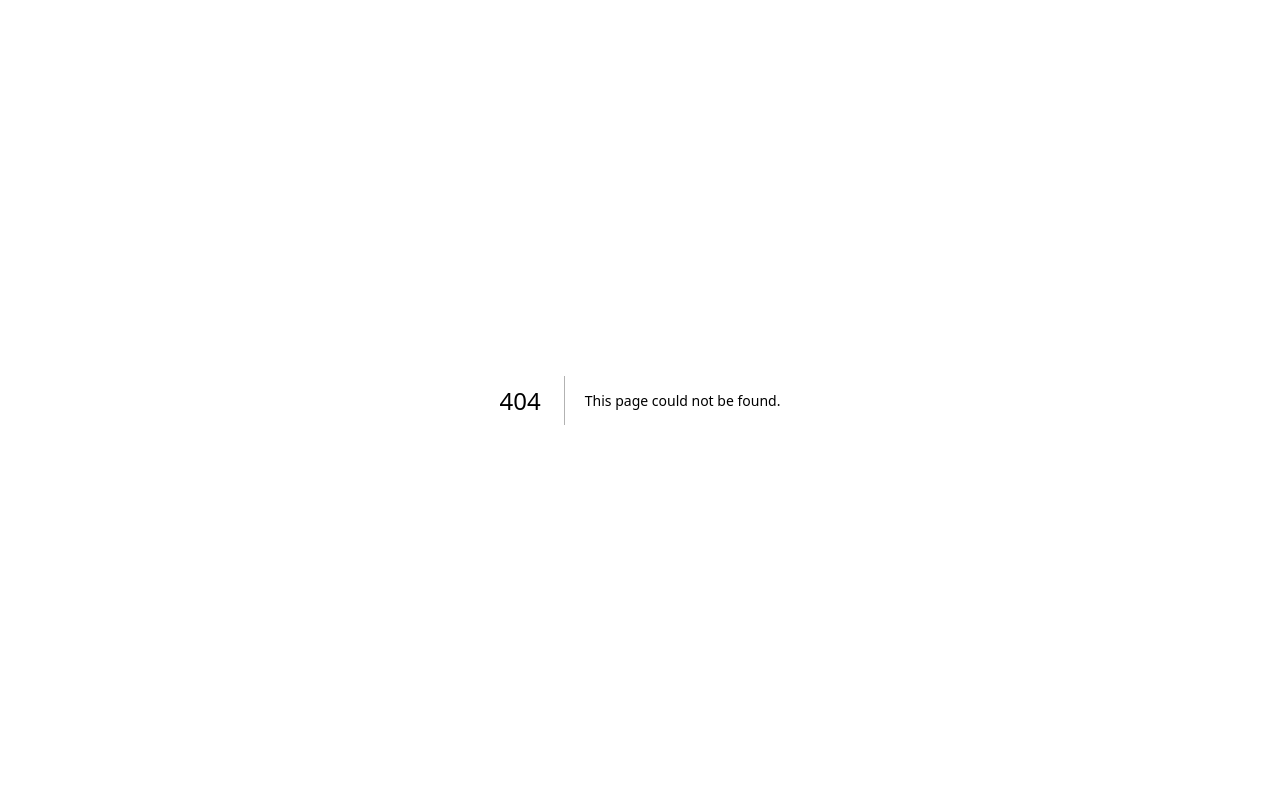
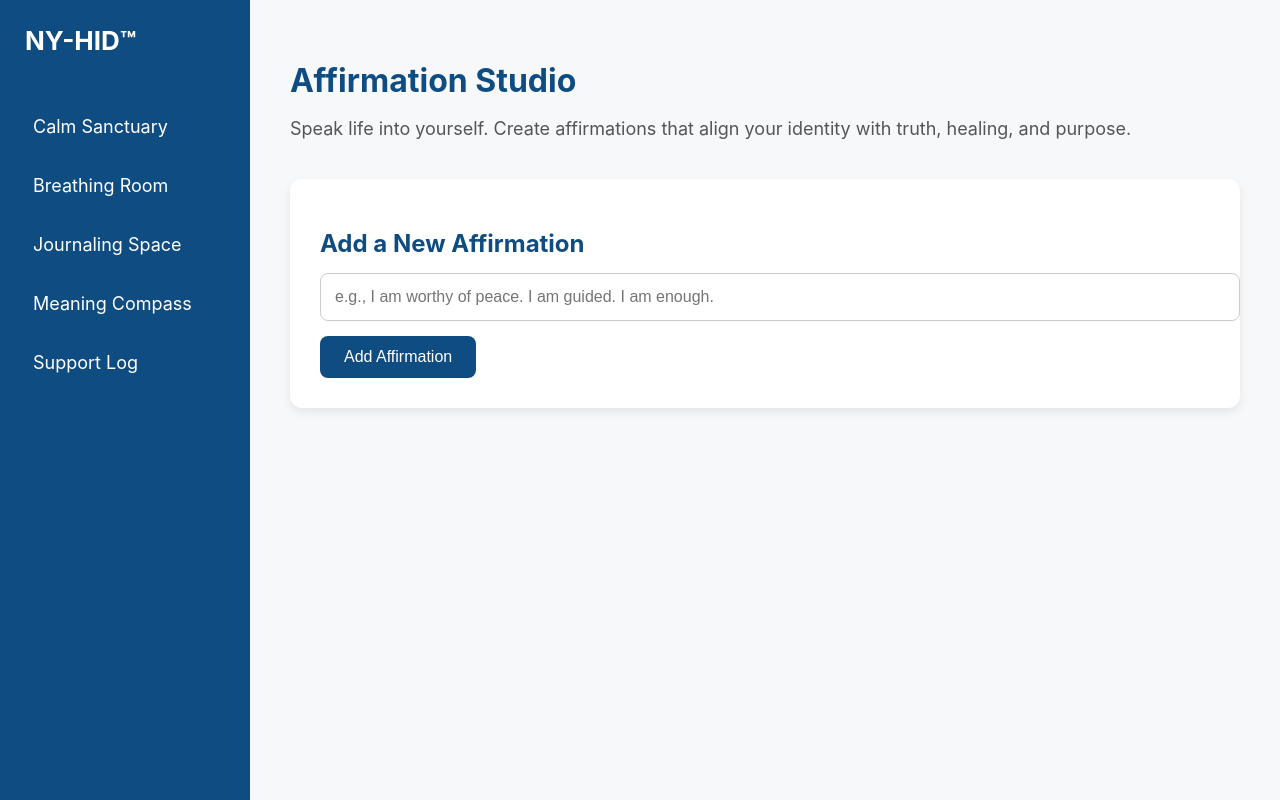
Before and after one commit to nyumbayetuorg-prog/ny-hid, a Next.js app: page /affirmations in a window 1280 px wide. Before the commit this address had no page. Built offline with nearby package versions, Linux system fonts and the light colour scheme.

Commit message:
Create affirmations.js
Add Affirmation Studio module (affirmations.js)

```diff
--- /dev/null
+++ b/pages/affirmations.js
@@ -0,0 +1,122 @@
+import Sidebar from "../components/Sidebar";
+import { useState } from "react";
+
+export default function AffirmationStudio() {
+  const [affirmation, setAffirmation] = useState("");
+  const [affirmations, setAffirmations] = useState([]);
+  const [saved, setSaved] = useState(false);
+
+  const handleAdd = () => {
+    if (!affirmation.trim()) return;
+    setAffirmations([...affirmations, affirmation]);
+    setAffirmation("");
+    setSaved(true);
+
+    setTimeout(() => setSaved(false), 2000);
+  };
+
+  return (
+    <div style={{ display: "flex", minHeight: "100vh" }}>
+      <Sidebar />
+
+      <main
+        style={{
+          flex: 1,
+          padding: "40px",
+          background: "#F6F8FA",
+          boxSizing: "border-box",
+        }}
+      >
+        <h1 style={{ fontSize: "32px", color: "#0F4C81", marginBottom: "10px" }}>
+          Affirmation Studio
+        </h1>
+
+        <p style={{ fontSize: "18px", color: "#555", marginBottom: "40px" }}>
+          Speak life into yourself. Create affirmations that align your identity
+          with truth, healing, and purpose.
+        </p>
+
+        {/* Input Section */}
+        <div
+          style={{
+            background: "white",
+            padding: "30px",
+            marginBottom: "30px",
+            borderRadius: "12px",
+            boxShadow: "0 4px 10px rgba(0,0,0,0.08)",
+          }}
+        >
+          <h2 style={{ marginBottom: "15px", color: "#0F4C81" }}>
+            Add a New Affirmation
+          </h2>
+
+          <input
+            type="text"
+            value={affirmation}
+            onChange={(e) => setAffirmation(e.target.value)}
+            placeholder="e.g., I am worthy of peace. I am guided. I am enough."
+            style={{
+              width: "100%",
+              padding: "14px",
+              borderRadius: "8px",
+              border: "1px solid #ccc",
+              marginBottom: "15px",
+              fontSize: "16px",
+              outline: "none",
+            }}
+          />
+
+          <button
+            onClick={handleAdd}
+            style={{
+              background: "#0F4C81",
+              color: "white",
+              padding: "12px 24px",
+              fontSize: "16px",
+              borderRadius: "8px",
+              border: "none",
+              cursor: "pointer",
+            }}
+          >
+            Add Affirmation
+          </button>
+
+          {saved && (
+            <p style={{ color: "#4CAF50", marginTop: "12px", fontSize: "16px" }}>
+              Affirmation saved ✓
+            </p>
+          )}
+        </div>
+
+        {/* Saved Affirmations */}
+        {affirmations.length > 0 && (
+          <div
+            style={{
+              background: "white",
+              padding: "30px",
+              borderRadius: "12px",
+              boxShadow: "0 4px 10px rgba(0,0,0,0.08)",
+            }}
+          >
+            <h2 style={{ marginBottom: "15px", color: "#0F4C81" }}>
+              Your Affirmations
+            </h2>
+
+            {affirmations.map((text, index) => (
+              <div
+                key={index}
+                style={{
+                  padding: "12px",
+                  borderBottom: "1px solid #eee",
+                  fontSize: "17px",
+                }}
+              >
+                {text}
+              </div>
+            ))}
+          </div>
+        )}
+      </main>
+    </div>
+  );
+}
```
